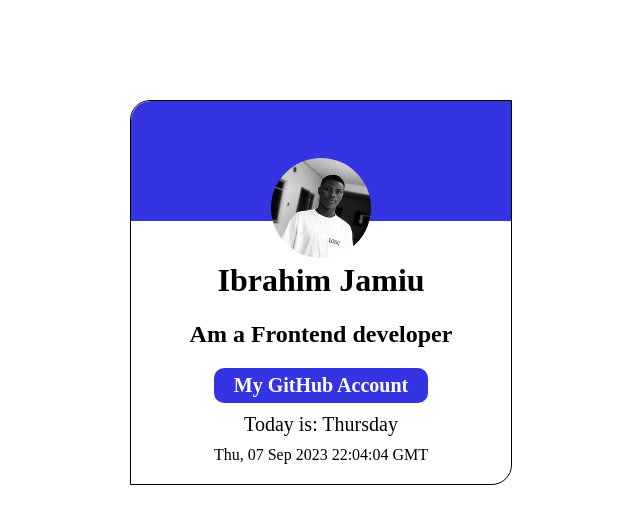
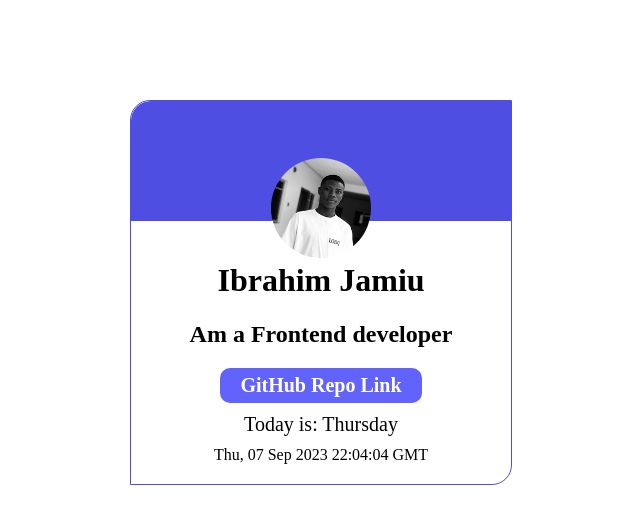
Before and after one commit to Jamiu10012/zuri-stage-one, a plain HTML site: page index.html in a window 1280 px wide. Shown: the whole page, without its empty margins (319-959 px from the left). Drawn offline with Linux system fonts and the light colour scheme.

Commit message:
make adjustment

```diff
--- a/index.html
+++ b/index.html
@@ -13,9 +13,13 @@
       <h1 data-testid="slackUserName">Ibrahim Jamiu</h1>
       <h2 data-testid="myTrack">Am a Frontend developer</h2>
       <div class="git-acc">
-      <a href="https://github.com/Jamiu10012" data-testid="githubURL"></a>
-        My GitHub Account</a
-      ></div>
+        <a
+          href="https://github.com/Jamiu10012/zuri-stage-one"
+          data-testid="githubURL"
+        >
+          GitHub Repo Link</a
+        >
+      </div>
       <div data-testid="currentDayOfTheWeek" class="week"></div>
       <div data-testid="currentUTCTime"></div>
     </div>
--- a/style.css
+++ b/style.css
@@ -1,6 +1,6 @@
 .zuri-task-cont {
   width: 30%;
-  border: 1px solid #000;
+  border: 1px solid rgb(78, 78, 227);
   margin: 100px auto;
   display: flex;
   align-items: center;
@@ -23,7 +23,7 @@ img {
   font-size: 20px;
 }
 .top-div {
-  background: rgb(52, 52, 227);
+  background: rgb(78, 78, 227);
   margin-bottom: 20px;
   width: 100%;
   height: 120px;
@@ -31,11 +31,14 @@ img {
 }
 a {
   text-decoration: none;
+  color: #fff;
+}
+a:visited {
+  color: #fff;
 }
 .git-acc {
-  background: rgb(52, 52, 227);
+  background: rgb(98, 98, 253);
   height: 35px;
-  color: #fff;
   padding: 0 20px;
   display: flex;
   align-items: center;
```
